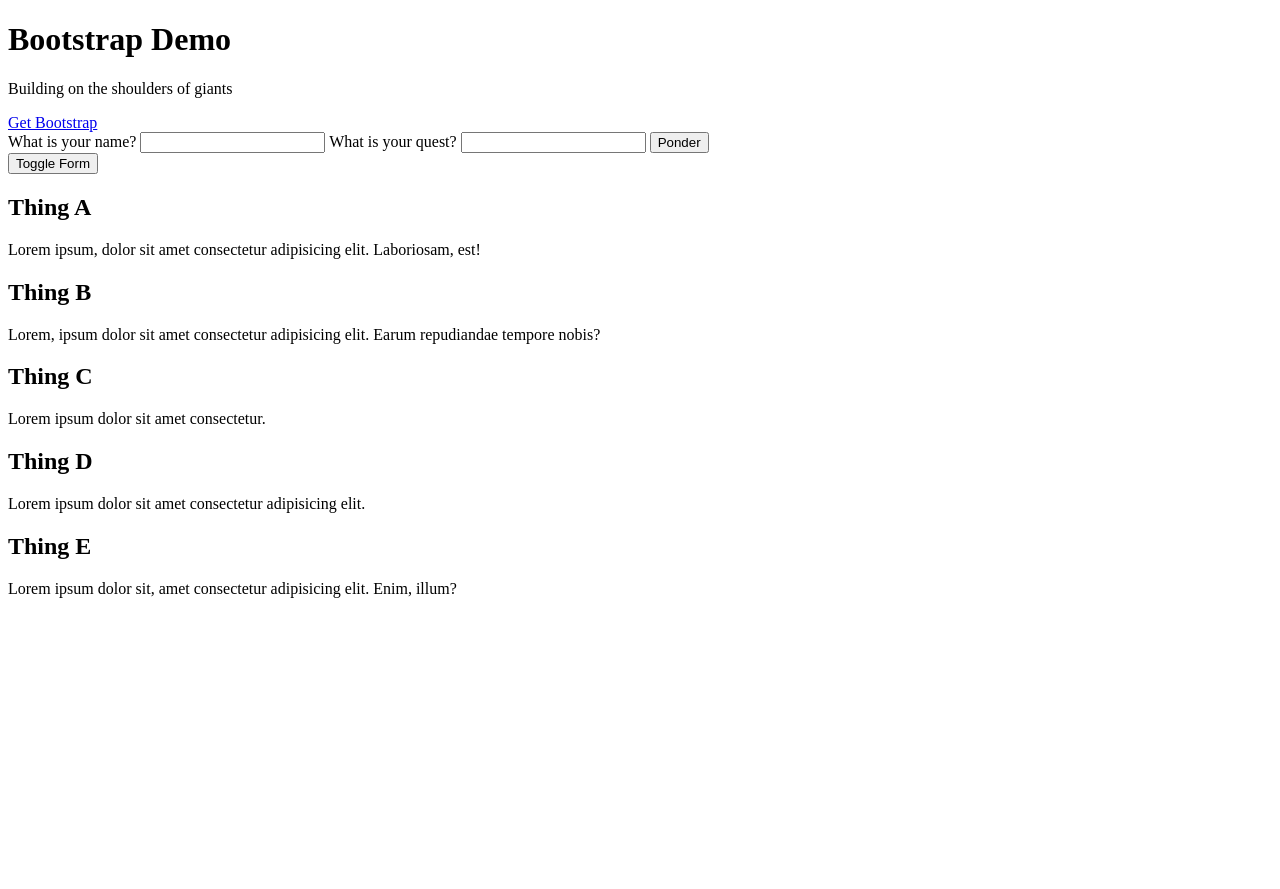
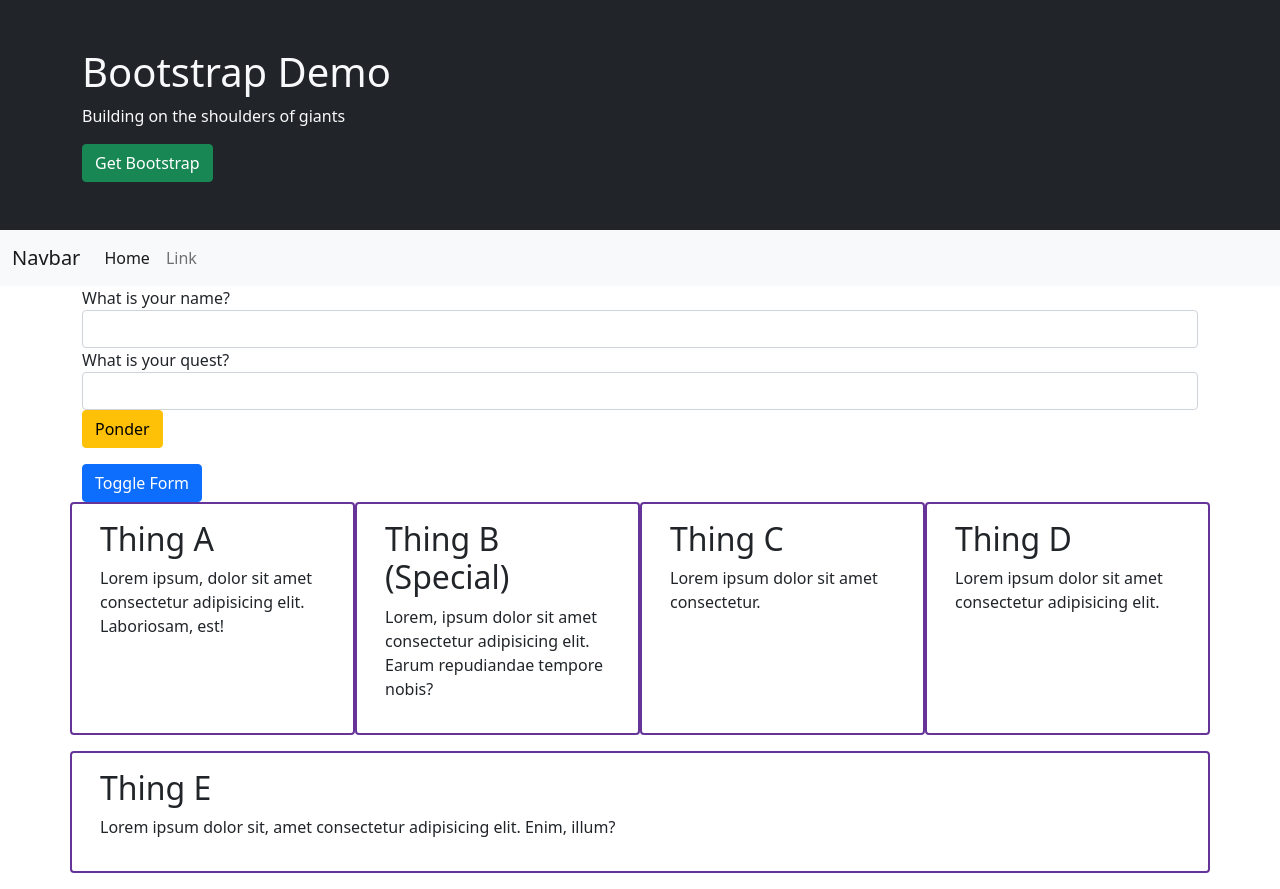
Before and after one commit to info340a-sp22/lecture-demos, a website: page bootstrap/index.html in a window 1280 px wide. Before the commit the page ends 800 px from the top, so only its background shows below. Drawn offline with nearby package versions, Linux system fonts and the light colour scheme.

Commit message:
End of lectur demo

```diff
--- a/bootstrap/index.html
+++ b/bootstrap/index.html
@@ -1,57 +1,99 @@
 <!DOCTYPE html>
 <html lang="en">
+
 <head>
   <meta charset="UTF-8">
   <!-- remember to set the viewport! -->
   <meta name="viewport" content="width=device-width, initial-scale=1, shrink-to-fit=no">
 
+  <link href="https://cdn.jsdelivr.net/npm/bootstrap@5.1.3/dist/css/bootstrap.min.css" rel="stylesheet"
+    integrity="sha384-1BmE4kWBq78iYhFldvKuhfTAU6auU8tT94WrHftjDbrCEXSU1oBoqyl2QvZ6jIW3" crossorigin="anonymous">
+
   <link rel="stylesheet" href="style.css">
+
+  <!-- JavaScript Bundle with Popper -->
+  <script src="https://cdn.jsdelivr.net/npm/bootstrap@5.1.3/dist/js/bootstrap.bundle.min.js" integrity="sha384-ka7Sk0Gln4gmtz2MlQnikT1wXgYsOg+OMhuP+IlRH9sENBO0LRn5q+8nbTov4+1p" crossorigin="anonymous"></script>
 
   <title>Bootstrap Demo</title>
 </head>
+
 <body>
-  <header>
+  <header class="text-light bg-dark p-3 pb-4 p-lg-5">
+    <div class="container">
       <h1>Bootstrap Demo</h1>
-    <p>Building on the shoulders of giants</p>
+      <p class="d-none d-md-block">Building on the shoulders of giants</p>
       <div>
-      <a href="http://getbootstrap.com/">Get Bootstrap</a>
+        <a class="btn btn-success" href="http://getbootstrap.com/">Get Bootstrap</a>
+      </div>
     </div>
   </header>
 
+  <nav class="navbar navbar-expand-lg navbar-light bg-light">
+    <div class="container-fluid">
+      <a class="navbar-brand" href="#">Navbar</a>
+      <button class="navbar-toggler" type="button" data-bs-toggle="collapse" data-bs-target="#navbarTogglerDemo02" aria-controls="navbarTogglerDemo02" aria-expanded="false" aria-label="Toggle navigation">
+        <span class="navbar-toggler-icon"></span>
+      </button>
+      <div class="collapse navbar-collapse" id="navbarTogglerDemo02">
+        <ul class="navbar-nav me-auto mb-2 mb-lg-0">
+          <li class="nav-item">
+            <a class="nav-link active" aria-current="page" href="#">Home</a>
+          </li>
+          <li class="nav-item">
+            <a class="nav-link" href="#">Link</a>
+          </li>
+      </div>
+    </div>
+  </nav>
+
   <main class="container">
     <section>
-      <form>
+      <form id="my-form" class="collapse show mb-3">
         <label for="nameInput">What is your name?</label>
-        <input id="nameInput">
+        <input class="form-control" id="nameInput">
         <label for="questInput">What is your quest?</label>
-        <input id="questInput">
-        <button type="button">Ponder</button>
+        <input class="form-control" id="questInput">
+        <button class="btn btn-warning" type="button">Ponder</button>
       </form>
-      <button>Toggle Form</button>
+      <button class="btn btn-primary"
+              data-bs-toggle="collapse"
+              data-bs-target="#my-form"
+            >Toggle Form</button>
     </section>
 
-    <section class="boxes">
-      <div>
-        <h2>Thing A</h2>
-        <p>Lorem ipsum, dolor sit amet consectetur adipisicing elit. Laboriosam, est!</p>
+    <section class="boxes row">
+      <div class="card mb-3 col-12 col-md-3 col-lg-3">
+        <div class="card-body">
+          <h2 class="card-title">Thing A</h2>
+          <p class="card-text">Lorem ipsum, dolor sit amet consectetur adipisicing elit. Laboriosam, est!</p>
         </div>
-      <div>
-        <h2>Thing B</h2>
+      </div>
+      <div class="card mb-3 col-12 col-lg-3">
+        <div class="card-body">
+          <h2>Thing B (Special)</h2>
           <p>Lorem, ipsum dolor sit amet consectetur adipisicing elit. Earum repudiandae tempore nobis?</p>
         </div>
-      <div>
+      </div>
+      <div class="card mb-3 col-12 col-md-3 col-lg-3">
+        <div class="card-body">
           <h2>Thing C</h2>
           <p>Lorem ipsum dolor sit amet consectetur.</p>
         </div>
-      <div>
+      </div>
+      <div class="card mb-3 col-6 col-md-4 col-lg-3">
+        <div class="card-body">
           <h2>Thing D</h2>
           <p>Lorem ipsum dolor sit amet consectetur adipisicing elit.</p>
         </div>
-      <div>
+      </div>
+      <div class="card mb-3 col-6 col-md">
+        <div class="card-body">
           <h2>Thing E</h2>
           <p>Lorem ipsum dolor sit, amet consectetur adipisicing elit. Enim, illum?</p>
+        </div>
       </div>
     </section>
   </main>
 </body>
+
 </html>
--- a/bootstrap/style.css
+++ b/bootstrap/style.css
@@ -1,7 +1,18 @@
 /* Your css here! */
 
+/* a {
+    color: greenyellow;
+} */
 
 
 /* .boxes div {
     border: 1px solid rebeccapurple;
 } */
+
+
+.card {
+    border: 2px solid rebeccapurple;
+    /* margin-bottom: .5em; */
+    /* padding: 1em;
+    border-radius: 0; */
+}
```
Lines whose indentation alone changed are shown as unchanged.
